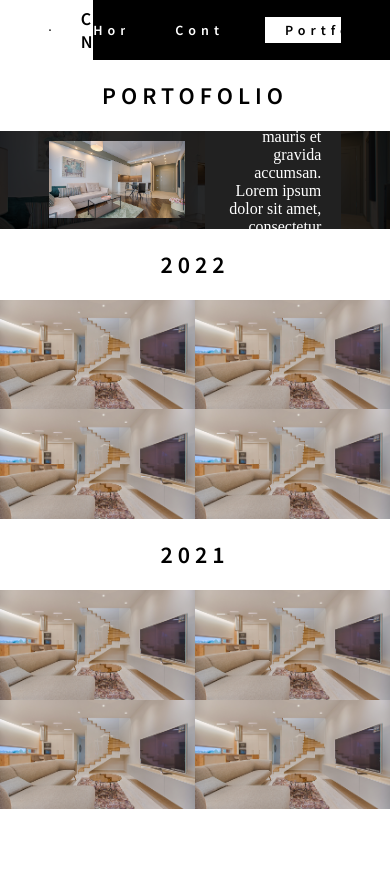
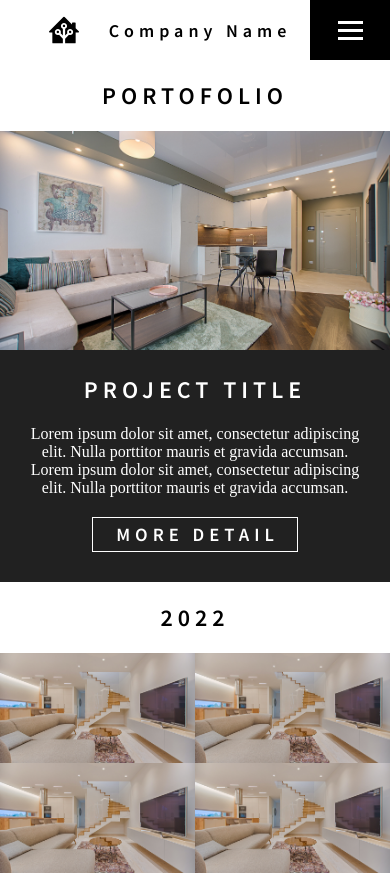
Before and after one commit to FelixFern/Interior-Designer-Portofolio, a React (Create React App) app: page /portfolio in a window 390 px wide. Shown: the top 875 px of the page. Before the commit the page ends 844 px from the top, so only its background shows below. Built offline with nearby package versions, Linux system fonts and the light colour scheme; a web font is replaced by a local one.

Commit message:
mobile responsive

```diff
--- a/src/App.js
+++ b/src/App.js
@@ -11,11 +11,12 @@ import Portfolio from './pages/Portfolio';
 import Navbar from './components/Navbar';
 import PortfolioDetail from './pages/PortfolioDetail';
 
-import { yPosContext } from './context/global-state';
+import { yPosContext, hamburgerContext } from './context/global-state';
 import { useEffect, useState } from 'react';
 
 function App() {
     const [yPos, setYPos] = useState(0)
+    const [hamburgerToggle, setHamburgerToggle] = useState(false)
 
     useEffect(() => {
         document.title = "Interior Design"
@@ -23,21 +24,23 @@ function App() {
 
     return (
         <yPosContext.Provider value={{ yPos, setYPos }}>
+        <hamburgerContext.Provider value={{ hamburgerToggle, setHamburgerToggle }}>
             <Navbar className="navbar"></Navbar>
             <Router>
                 <Routes>
                     <Route path="/" element={<Home/>}></Route>
                     <Route path="/portfolio" element={<Portfolio/>}></Route>
                     <Route path='/portfolio/d' element={
-                    <PortfolioDetail
+                        <PortfolioDetail
                         title="DESIGN TITLE"
                         subtitle="SUB TITLE"
                         desc="Lorem ipsum dolor sit amet, consectetur adipiscing elit. Nulla porttitor mauris et gravida accumsan. Lorem ipsum dolor sit amet, consectetur adipiscing elit. Nulla porttitor mauris et gravida accumsan. "
                         image_list={["../project/portfolios/2022/1/1.jpg", "../project/portfolios/2022/1/2.jpg", "../project/portfolios/2022/1/3.jpg", "../project/portfolios/2022/1/4.jpg", "../project/portfolios/2022/1/1.jpg", "../project/portfolios/2022/1/2.jpg", "../project/portfolios/2022/1/3.jpg", "../project/portfolios/2022/1/4.jpg", "../project/portfolios/2022/1/1.jpg", "../project/portfolios/2022/1/2.jpg", "../project/portfolios/2022/1/3.jpg", "../project/portfolios/2022/1/4.jpg", "../project/portfolios/2022/1/1.jpg", "../project/portfolios/2022/1/2.jpg", "../project/portfolios/2022/1/3.jpg", "../project/portfolios/2022/1/4.jpg"]}
 
-                    ></PortfolioDetail>}></Route>
+                        ></PortfolioDetail>}></Route>
                 </Routes>
             </Router>
+        </hamburgerContext.Provider>
         </yPosContext.Provider>
 
     );
--- a/src/components/Navbar.js
+++ b/src/components/Navbar.js
@@ -1,16 +1,32 @@
-import React, { useContext } from 'react'
+import React, { useContext, useEffect } from 'react'
 import { SiHomeassistant } from 'react-icons/si'
-import { yPosContext } from '../context/global-state'
+import { hamburgerContext, yPosContext } from '../context/global-state'
 
 import './navbar.css'
 
 function Navbar() {
     const { yPos, setYPos } = useContext(yPosContext)
+    const { hamburgerToggle, setHamburgerToggle } = useContext(hamburgerContext)
+
+    useEffect(() => {
+        if(yPos > 0) {
+            setHamburgerToggle(false)
+        }
+    }, [yPos])
+
     return (
+        <>
             <div className='navbar-parent' style={{ opacity: `${1 - yPos*0.008}` }}>
                 <div className='company' style={{ transform: `translateX(-${yPos * 4}px)` }}>
                     <SiHomeassistant className='logo'></SiHomeassistant>
                     <h2>Company Name</h2>
+                </div>
+                <div className='hamburger' onClick={() => {
+                    hamburgerToggle ? setHamburgerToggle(false) : setHamburgerToggle(true)
+                }}>
+                    <div className='bar'></div>
+                    <div className='bar'></div>
+                    <div className='bar'></div>
                 </div>
                 <div className='navigation' style={{ transform: `translateX(${yPos * 4}px)` }}>
                     <h3 className='link'>
@@ -30,6 +46,24 @@ function Navbar() {
                     </h3>
                 </div>
             </div>
+            <div className={hamburgerToggle ? "navigation-mobile show-nav" : "navigation-mobile"} >
+                <h3 className='link-mobile'>
+                    <a href='/'>
+                        Home
+                    </a>
+                </h3>
+                <h3 className='link-mobile'>
+                    <a href='#contact'>
+                        Contact
+                    </a>
+                </h3>
+                <h3 className='link-mobile'>
+                    <a href='/portfolio'>
+                        Portfolio
+                    </a>
+                </h3>
+            </div>
+        </>
     )
 }
 
--- a/src/components/carousel.css
+++ b/src/components/carousel.css
@@ -35,3 +35,17 @@
 .thumb h1:nth-child(2) {
     right: 2%;
 }
+
+/* Tablet */
+@media only screen and (max-width : 1024px) {
+    .carousel img {
+        width: 100vw;
+        height: auto;
+        object-fit: cover;
+    }
+}
+
+/* Mobile */
+@media only screen and (max-width : 480px) {
+
+}
--- a/src/components/navbar.css
+++ b/src/components/navbar.css
@@ -33,6 +33,93 @@
 .navigation .link:hover {
     opacity: 0.8;
 }
-.navigation .btn-white {
+.navigation .link-mobile {
     margin-left: -7.5px;
 }
+.navigation-mobile {
+    margin-right: 12.5vw;
+    display: flex;
+    column-gap: 50px;
+    align-items: center;
+}
+.navigation-mobile .link a {
+    color: white;
+    text-decoration: none;
+}
+.navigation-mobile .link:hover {
+    opacity: 0.8;
+}
+.navigation-mobile .link-mobile {
+    margin-left: -7.5px;
+}
+.navigation-mobile {
+    display: none;
+}
+/* Tablet */
+@media only screen and (max-width : 1024px) {
+    .company {
+        flex: 1;
+        width: fit-content;
+    }
+    .hamburger {
+        cursor: pointer;
+        display: flex;
+        flex-direction: column;
+        row-gap: 5px;
+        align-items: center;
+        justify-content: center;
+        width: 80px;
+        height: 60px;
+        background-color: black;
+    }
+    .hamburger .bar {
+        width: 25px;
+        height: 3px;
+        background-color: white;
+    }
+    .navigation {
+        display: none;
+    }
+    .navigation-mobile {
+        transition: 0.5s;
+        transform: translateY(-200%);
+        position: absolute;
+        z-index: 99;
+        color: black;
+        display: block;
+        margin-top: 60px;
+        width: 100vw;
+        text-align: center;
+    }
+    .show-nav {
+        transition: 0.5s;
+        transform: translateY(0);
+    }
+    .link-mobile {
+        transition: 0.5s;
+        cursor: pointer;
+        text-align: center;
+        background-color: white;
+        text-align: center;
+        padding: 1.5% 0%;
+    }
+    .link-mobile a {
+        margin-left: 5px;
+        padding: 0 15px;
+        text-decoration: none;
+        color: black;
+    }
+    .link-mobile:hover {
+        box-sizing: border-box;
+        transition: 0.5s;
+        background-color: black;
+    }
+    .link-mobile:hover a {
+        color: white;
+    }
+}
+
+/* Mobile */
+@media only screen and (max-width : 480px) {
+
+}
--- a/src/context/global-state.js
+++ b/src/context/global-state.js
@@ -1,3 +1,4 @@
 import { createContext } from "react";
 
 export const yPosContext = createContext(0)
+export const hamburgerContext = createContext(false)
--- a/src/pages/Home.js
+++ b/src/pages/Home.js
@@ -1,6 +1,6 @@
 import React, { useContext, useEffect, useState } from 'react'
-import { FaLinkedin, FaInstagram} from 'react-icons/fa'
-import { yPosContext } from '../context/global-state'
+import { FaLinkedin, FaInstagram } from 'react-icons/fa'
+import { yPosContext, hamburgerContext } from '../context/global-state'
 import AOS from 'aos';
 
 import 'aos/dist/aos.css';
@@ -9,6 +9,8 @@ import Carousel from '../components/Carousel';
 
 function Home() {
     const { yPos, setYPos } = useContext(yPosContext)
+    const { hamburgerToggle, setHamburgerToggle } = useContext(hamburgerContext)
+
     const handleScroll = () => setYPos(window.pageYOffset);
 
     const imagesLink = ["./project/carousel/1.jpg", "./project/carousel/2.jpg", "./project/carousel/3.jpg", "./project/carousel/4.jpg"]
@@ -21,7 +23,6 @@ function Home() {
         <div className='home-parent'>
             <div className='hero'>
                 <div className="bg-image">
-                    {/* <div className="darken"></div> */}
                     <img src="./project/hero-banner.jpg"></img>
                 </div>
                 <div className='hero-content'>
@@ -30,7 +31,7 @@ function Home() {
                     <div className='button-parent' style={{ transform: `translateX(-${yPos * 1}px)` }}>
                         <div className='button'>
                             <div className='box'></div>
-                            <h3><a href="#">Our Works</a></h3>
+                            <h3><a href="/portfolio">Our Works</a></h3>
                         </div>
                         <div className='button'>
                             <div className='box'></div>
--- a/src/pages/Portfolio.js
+++ b/src/pages/Portfolio.js
@@ -81,7 +81,6 @@ function Portfolio() {
                                 image="./project/carousel/2.jpg"
                                 title="Title"
                                 subtitle="Sub Title"
-
                             ></GalleryTile>
                         </div>
                     </div>
--- a/src/pages/home.css
+++ b/src/pages/home.css
@@ -167,3 +167,35 @@
     z-index: 2;
     transform: translateY(-50%);
 }
+
+/* Tablet */
+@media only screen and (max-width : 1024px) {
+    .hero-content {
+        text-align: center;
+    }
+    .hero-content p {
+        width: 100%;
+    }
+    .hero .social-media {
+        left: 50%;
+        transform: translateX(-50%);
+    }
+    .button-parent .button{
+        margin: auto;
+    }
+    .see-more .btn-black {
+        text-align: center;
+    }
+    .vision-content .vision {
+        text-align: center;
+        width: 100%;
+    }
+    .contact .contact-img{
+        display: none;
+    }
+}
+
+/* Mobile */
+@media only screen and (max-width : 480px) {
+
+}
--- a/src/pages/portfolio.css
+++ b/src/pages/portfolio.css
@@ -99,7 +99,6 @@
     transition: 0.5s;
     opacity: 1;
 }
-
 .gallery-tile-parent .tile-detail .btn-parent {
     display: flex;
     flex-direction: column;
@@ -112,3 +111,55 @@
     width: fit-content;
     height: fit-content;
 }
+
+/* Tablet */
+@media only screen and (max-width : 1024px) {
+    .feature-project-bg {
+        text-align: center;
+        display: none;
+    }
+    .feature-project-content {
+        background-color: var(--black);
+        width: 100vw;
+        text-align: center;
+        height: fit-content;
+        display: block;
+    }
+    .feature-project-content-img {
+        width: 100vw;
+    }
+    .feature-project-content .description {
+        display: block;
+        text-align: center;
+        height: fit-content;
+        width: 100%;
+    }
+    .feature-project-content .description h2 {
+        margin-top: 20px;
+        margin-bottom: -20px;
+        color: white;
+    }
+    .feature-project-content .description .btn-parent {
+        margin-top: -20px;
+        margin-bottom: 30px;
+        justify-content: center;
+    }
+    .tile-detail h2 {
+        font-size: 18px;
+    }
+    .tile-detail p {
+        font-size: 12px;
+    }
+    .gallery-tile-parent .tile-detail .btn {
+        margin-top: 10px;
+        font-size: 12px;
+        padding: 8px 2px;
+        width: fit-content;
+        height: fit-content;
+    }
+}
+
+/* Mobile */
+@media only screen and (max-width : 480px) {
+
+}
```
Lines whose indentation alone changed are shown as unchanged.
